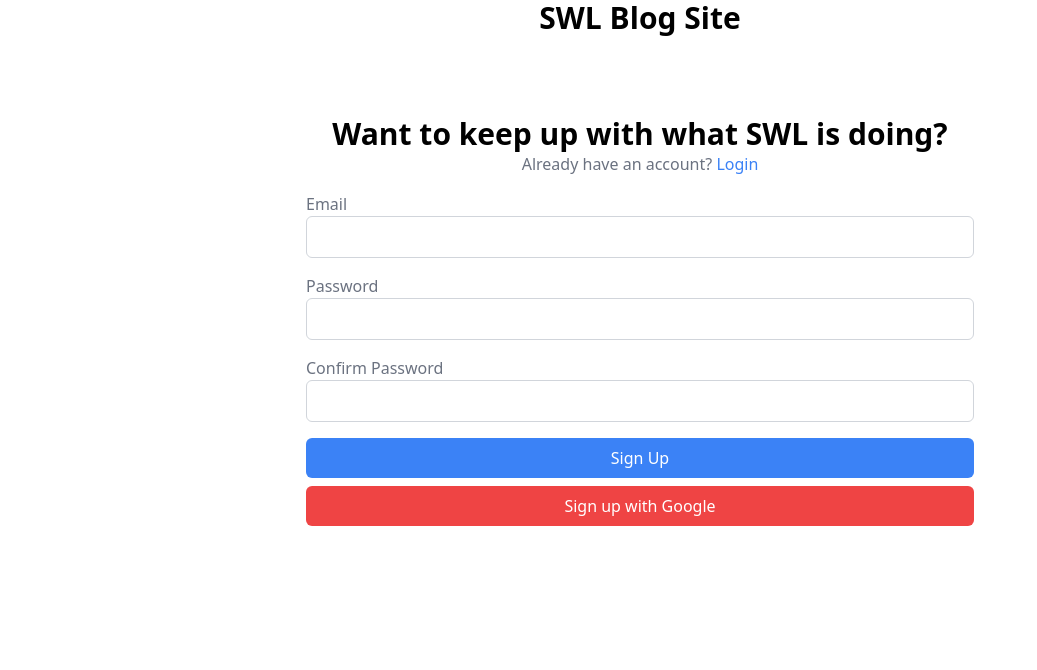
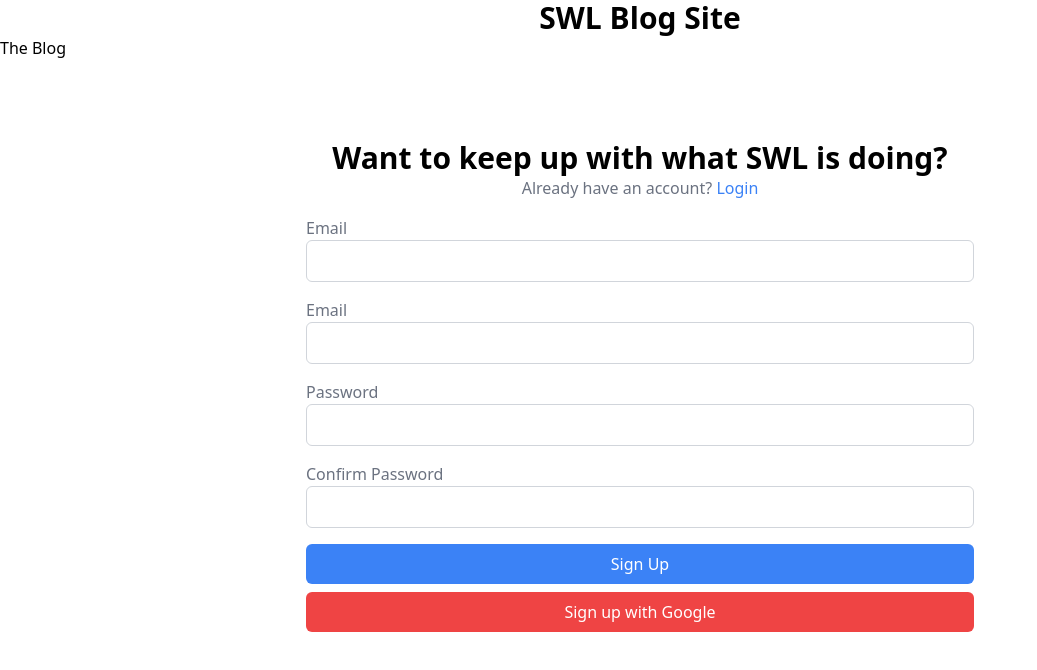
Before and after one commit to Esoteric918/SWL_Blog, a React (Create React App) app in the folder swl_blog/: page /signup in a window 1280 px wide. Shown: the top 670 px of the page, without its empty margins (0-1037 px from the left). Built offline with nearby package versions, Linux system fonts and the light colour scheme; no server answers.

Commit message:
fixed a auth undefined err

```diff
--- a/swl_blog/src/App.js
+++ b/swl_blog/src/App.js
@@ -6,6 +6,7 @@ import Account from "./components/Account";
 import SignUp from "./components/SignUp";
 import { AuthContextProvider } from "./context/authContext";
 import ProtectedRoute from "./components/ProtectedRoute";
+import TheBlog from "./components/TheBlog";
 
 function App() {
   return (
@@ -13,6 +14,7 @@ function App() {
     <div className="App">
       <h1 className="text-center text-3xl font-bold">SWL Blog Site</h1>
       <>
+      <TheBlog />
       <AuthContextProvider>
 
         <Routes>
--- a/swl_blog/src/components/CreatePost.jsx
+++ b/swl_blog/src/components/CreatePost.jsx
@@ -4,7 +4,7 @@ import { useNavigate } from "react-router-dom";
 import { UserAuth } from "../context/authContext";
 import { ref, uploadBytes, getDownloadURL } from "firebase/storage";
 import { ref as dbRef, push } from "firebase/database";
-import { database, storage } from "../.env/firebase";
+import { database, storage, auth } from "../.env/firebase";
 
 export default function CreatePost() {
     const [title, setTitle] = React.useState("");
@@ -13,7 +13,9 @@ export default function CreatePost() {
     const [imageUrl, setImageUrl] = React.useState("");
 
     const navigate = useNavigate();
-    const auth = React.useContext(UserAuth);
+    const { user, logout } = UserAuth()
+    console.log(user, "user is displayed here");
+
 
     const handleSubmit = async (event) => {
         event.preventDefault();
@@ -23,21 +25,22 @@ export default function CreatePost() {
         const url = await getDownloadURL(storageRef);
         // Create a new blog post in the Firebase Realtime Database
         const blogRef = push(dbRef(database, "blog_post"));
-        const blog = {
+        const blog_post = {
             title,
             content,
             imageUrl: url,
-            authorId: auth.currentUser.uid,
-            authorName: auth.currentUser.displayName,
+            authorId: user,
+            // authorName: auth.currentUser.displayName || '',
             timestamp: Date.now(),
         };
-        await blogRef.set(blog);
+        console.log(blog_post);
+        await blogRef.set(blog_post);
         // Reset the form
         setTitle("");
         setContent("");
         setImage(null);
         setImageUrl("");
-        navigate("/CreatePost");
+        navigate("/TheBlog");
     };
     const handleImageChange = (event) => {
         const file = event.target.files[0];
@@ -105,6 +108,7 @@ export default function CreatePost() {
                         type="submit"
                         className="w-full bg-blue-500 text-white rounded-md py-2"
                         onChange={(e) => setContent(e.target.value)}
+                        // onClick={navigate("/TheBlog")}
 
 
                     >
--- a/swl_blog/src/components/SignUp.jsx
+++ b/swl_blog/src/components/SignUp.jsx
@@ -7,6 +7,7 @@ const SignUp = () => {
   const [email, setEmail] = useState('')
   const [password, setPassword] = useState('')
   const [confirmPassword, setConfirmPassword] = useState('')
+  const [displayName, setDisplayName] = useState('')
   const [error, setError] = useState('')
   const navigate = useNavigate()
 
@@ -48,6 +49,10 @@ const SignUp = () => {
           <input onChange={(e) => setEmail(e.target.value)} type="email" name='email' id='email' className='w-full border border-gray-300 rounded-md p-2 focus:outline-none focus:border-blue-500' />
         </div>
         <div className='mt-4'>
+          <label htmlFor="email" className='block text-gray-500'>Email</label>
+          <input onChange={(e) => setDisplayName(e.target.value)} type="display name" name='name' id='name' className='w-full border border-gray-300 rounded-md p-2 focus:outline-none focus:border-blue-500' />
+        </div>
+        <div className='mt-4'>
           <label htmlFor="password" className='block text-gray-500'>Password</label>
           <input onChange={(e) => setPassword(e.target.value)} type="password" name='password' id='password' className='w-full border border-gray-300 rounded-md p-2 focus:outline-none focus:border-blue-500' />
         </div>
--- /dev/null
+++ b/swl_blog/src/components/TheBlog.jsx
@@ -0,0 +1,33 @@
+import React from "react";
+
+const TheBlog = () => {
+    const [posts, setPosts] = React.useState([]);
+    const [loading, setLoading] = React.useState(true);
+
+    React.useEffect(() => {
+        // fetch data from the Firebase API
+        fetch("https://swl-blog.firebaseio.com/posts.json")
+        .then((response) => response.json())
+        .then((data) => {
+            // transform the data into an array
+            const postsArray = [];
+            for (const key in data) {
+                postsArray.push({
+                    id: key,
+                    ...data[key],
+                });
+            }
+            // set the posts state
+            setPosts(postsArray);
+            setLoading(false);
+        });
+    }, []);
+
+    return (
+        <div>
+        <h1>The Blog</h1>
+        </div>
+    );
+    }
+
+export default TheBlog;
--- a/swl_blog/src/context/authContext.js
+++ b/swl_blog/src/context/authContext.js
@@ -22,10 +22,18 @@ export const AuthContextProvider = ({ children }) => {
   const login = (email, password) => {
     return signInWithEmailAndPassword(auth, email, password);
   };
-
+  // log out of account
   const logout = () => {
     return signOut(auth);
   };
+
+  //create a function creating user name when siging up for an account
+  const setDisplayName = (name) => {
+    return auth.currentUser.updateProfile({
+      displayName: name
+    })
+  }
+
 
   // Sign in using a redirect.
   // const provider = new GoogleAuthProvider();
@@ -36,7 +44,7 @@ export const AuthContextProvider = ({ children }) => {
 
   useEffect(() => {
     const unsubscribe = onAuthStateChanged(auth, (currentUser) => {
-      // console.log("currentUser", currentUser);
+      console.log("currentUser", currentUser);
       setUser(currentUser);
     })
     return () => {
@@ -44,7 +52,7 @@ export const AuthContextProvider = ({ children }) => {
     };
   }, [])
 
-  return <UserContext.Provider value={{ createUser, user, logout, login }}>{children}</UserContext.Provider>;
+  return <UserContext.Provider value={{ createUser, user, logout, login, setDisplayName }}>{children}</UserContext.Provider>;
 };
 
 export const UserAuth = () => {
--- a/swl_blog/src/index.js
+++ b/swl_blog/src/index.js
@@ -3,6 +3,7 @@ import ReactDOM from 'react-dom/client';
 import './index.css';
 import App from './App';
 import { BrowserRouter } from 'react-router-dom';
+
 
 
 const root = ReactDOM.createRoot(document.getElementById('root'));
```
